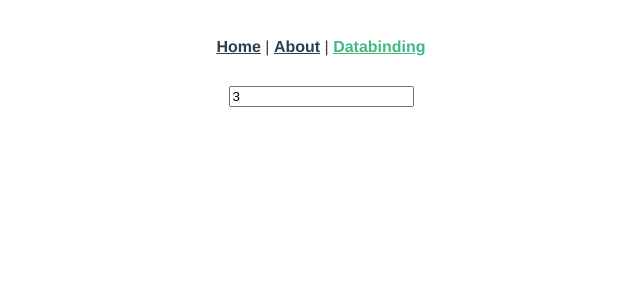
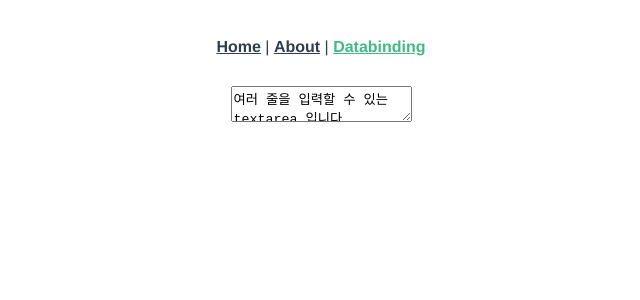
Before and after one commit to ohdowon064/a-week-before-entering-the-vuejs-project, a Vue app: page /databinding in a window 1280 px wide. Shown: the top 300 px of the page, without its empty margins (319-959 px from the left). Built offline with nearby package versions, Linux system fonts and the light colour scheme.

Commit message:
data binding: textarea

```diff
--- a/src/views/DataBinding.vue
+++ b/src/views/DataBinding.vue
@@ -1,13 +1,13 @@
 <template>
     <div>
-        <input type="number" v-model.number="numberModel" />
+        <textarea v-model="message"></textarea>
     </div>
 </template>
 <script>
 export default {
     data() {
         return {
-            numberModel: 3
+            message: "여러 줄을 입력할 수 있는 textarea 입니다."
         };
     }
 }
```
